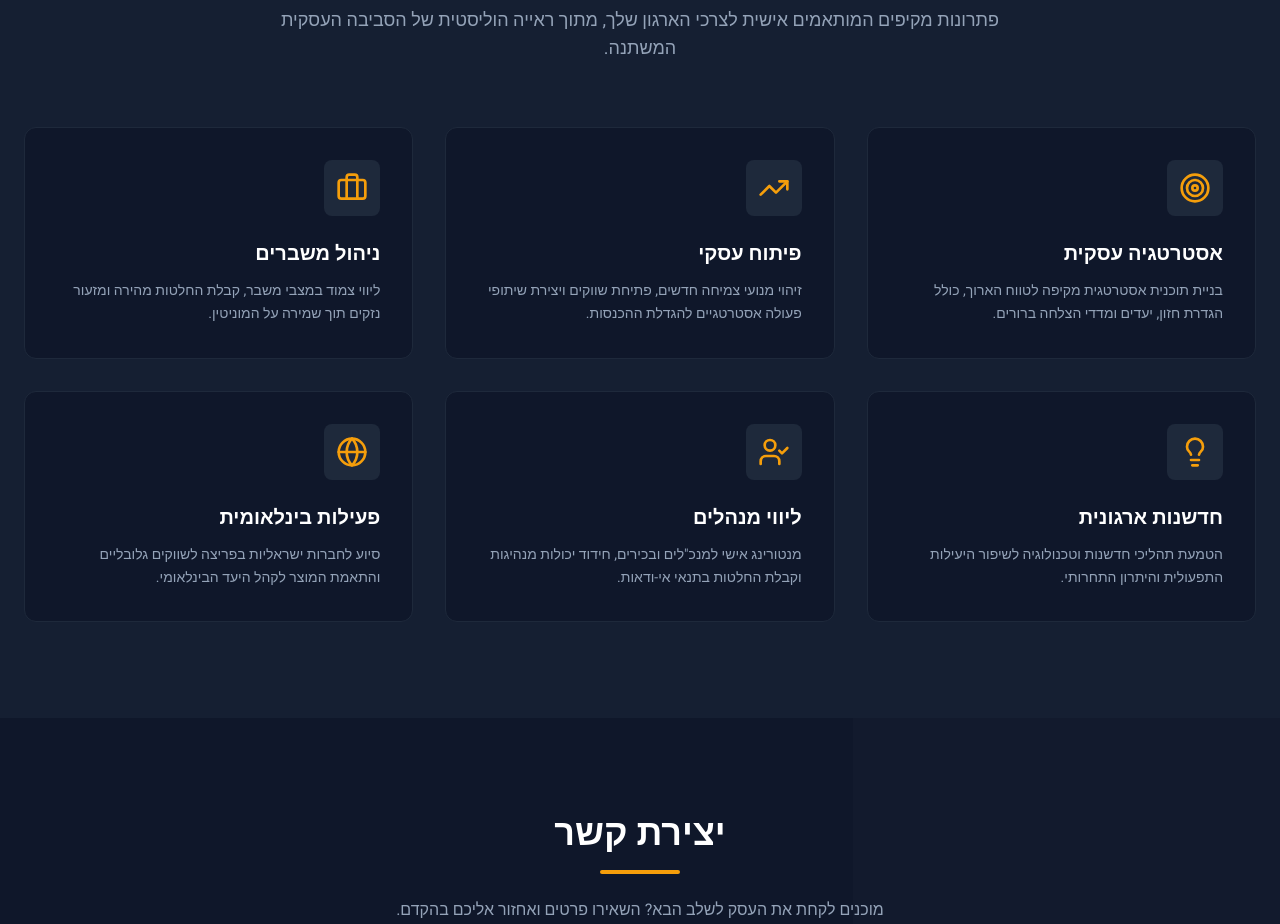
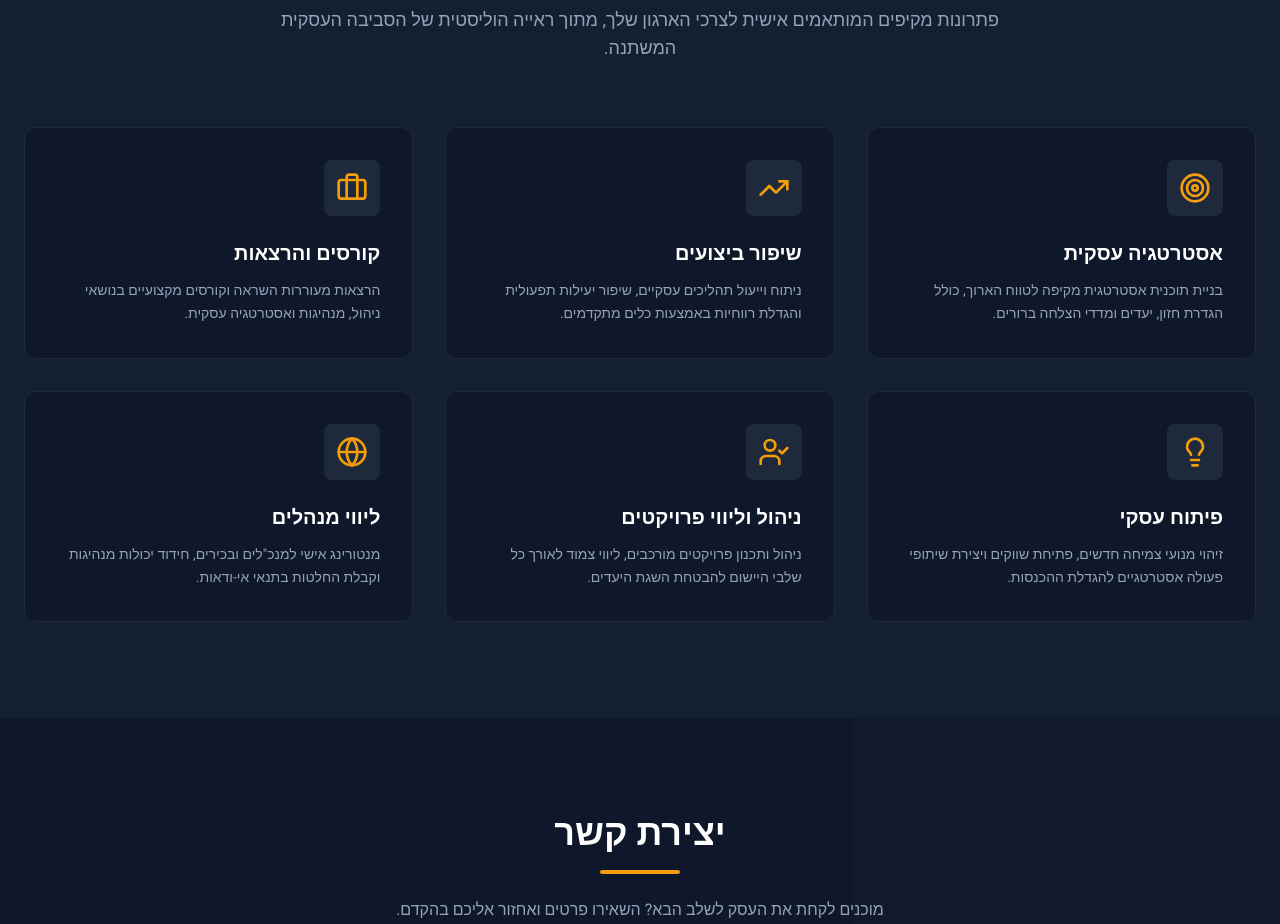
Before and after one commit to shaharosenfeld/aba, a React (Vite) app: page / in a window 1280 px wide. Shown: the part 1600-2524 px from the top of the page. Built offline with nearby package versions, Linux system fonts and the light colour scheme.

Commit message:
Fix services titles and descriptions
- Fixed syntax errors (missing closing quotes)
- Adjusted descriptions to match their titles
- Changed duplicate 'אסטרטגיה עסקית' to 'פיתוח עסקי'
- Each service now has an accurate description

```diff
--- a/components/Services.tsx
+++ b/components/Services.tsx
@@ -11,32 +11,32 @@ const services: ServiceItem[] = [
   },
   {
     id: '2',
-    title: 'פיתוח עסקי',
-    description: 'זיהוי מנועי צמיחה חדשים, פתיחת שווקים ויצירת שיתופי פעולה אסטרטגיים להגדלת ההכנסות.',
+    title: 'שיפור ביצועים',
+    description: 'ניתוח וייעול תהליכים עסקיים, שיפור יעילות תפעולית והגדלת רווחיות באמצעות כלים מתקדמים.',
     icon: <TrendingUpIcon />
   },
   {
     id: '3',
-    title: 'ניהול משברים',
-    description: 'ליווי צמוד במצבי משבר, קבלת החלטות מהירה ומזעור נזקים תוך שמירה על המוניטין.',
+    title: 'קורסים והרצאות',
+    description: 'הרצאות מעוררות השראה וקורסים מקצועיים בנושאי ניהול, מנהיגות ואסטרטגיה עסקית.',
     icon: <Briefcase className="w-8 h-8" />
   },
   {
     id: '4',
-    title: 'חדשנות ארגונית',
-    description: 'הטמעת תהליכי חדשנות וטכנולוגיה לשיפור היעילות התפעולית והיתרון התחרותי.',
+    title: 'פיתוח עסקי',
+    description: 'זיהוי מנועי צמיחה חדשים, פתיחת שווקים ויצירת שיתופי פעולה אסטרטגיים להגדלת ההכנסות.',
     icon: <Lightbulb className="w-8 h-8" />
   },
   {
     id: '5',
-    title: 'ליווי מנהלים',
-    description: 'מנטורינג אישי למנכ"לים ובכירים, חידוד יכולות מנהיגות וקבלת החלטות בתנאי אי-ודאות.',
+    title: 'ניהול וליווי פרויקטים',
+    description: 'ניהול ותכנון פרויקטים מורכבים, ליווי צמוד לאורך כל שלבי היישום להבטחת השגת היעדים.',
     icon: <UserCheck className="w-8 h-8" />
   },
   {
     id: '6',
-    title: 'פעילות בינלאומית',
-    description: 'סיוע לחברות ישראליות בפריצה לשווקים גלובליים והתאמת המוצר לקהל היעד הבינלאומי.',
+    title: 'ליווי מנהלים',
+    description: 'מנטורינג אישי למנכ"לים ובכירים, חידוד יכולות מנהיגות וקבלת החלטות בתנאי אי-ודאות.',
     icon: <Globe className="w-8 h-8" />
   }
 ];
```
